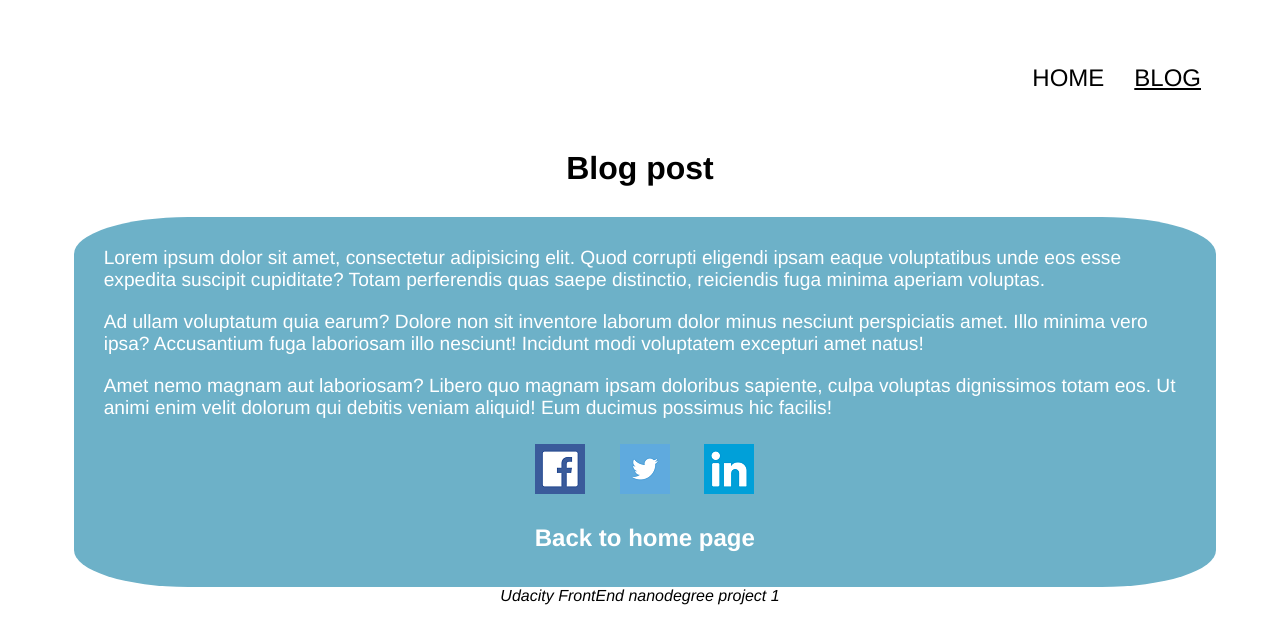
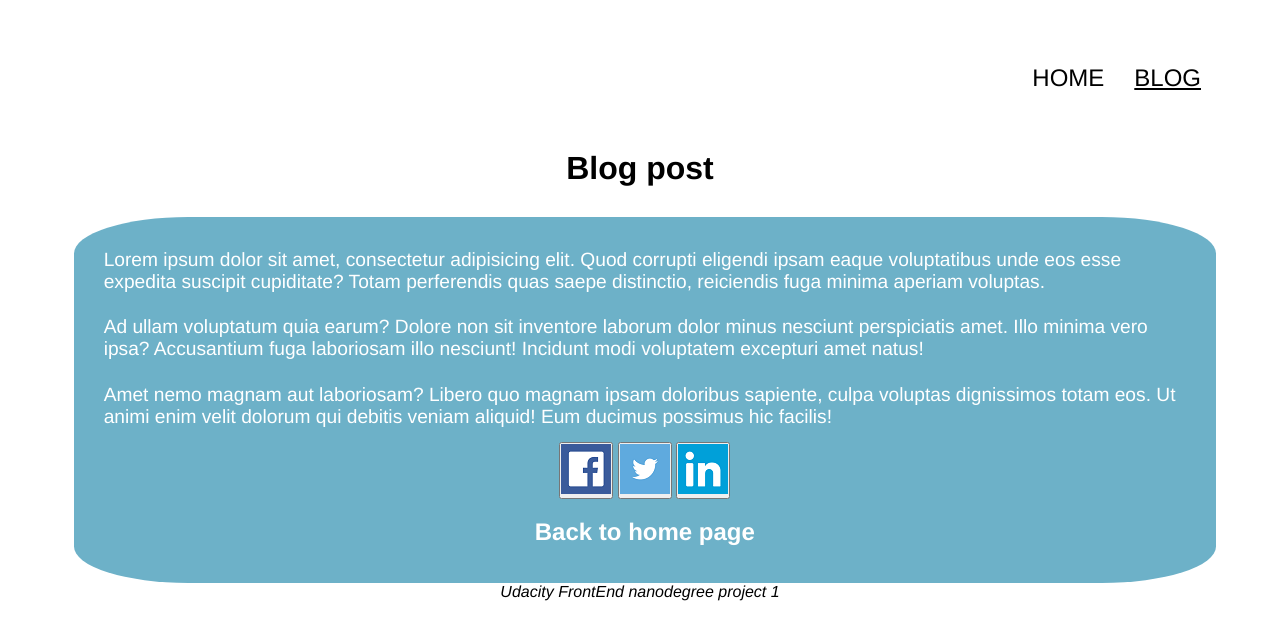
Before and after one commit to rdemirov/FEND1_sample_blog, a plain HTML site: page blog.html in a window 1280 px wide. Drawn offline with Linux system fonts and the light colour scheme.

Commit message:
feat: Remove button css classes

```diff
--- a/css/index.css
+++ b/css/index.css
@@ -129,14 +129,3 @@ figcaption {
 #info h3 {
   margin: 15px;
 }
-
-#buttons {
-  margin: 15px;
-}
-
-.button {
-  border: none;
-  height: 50px;
-  width: 50px;
-  margin: 15px;
-}
```
